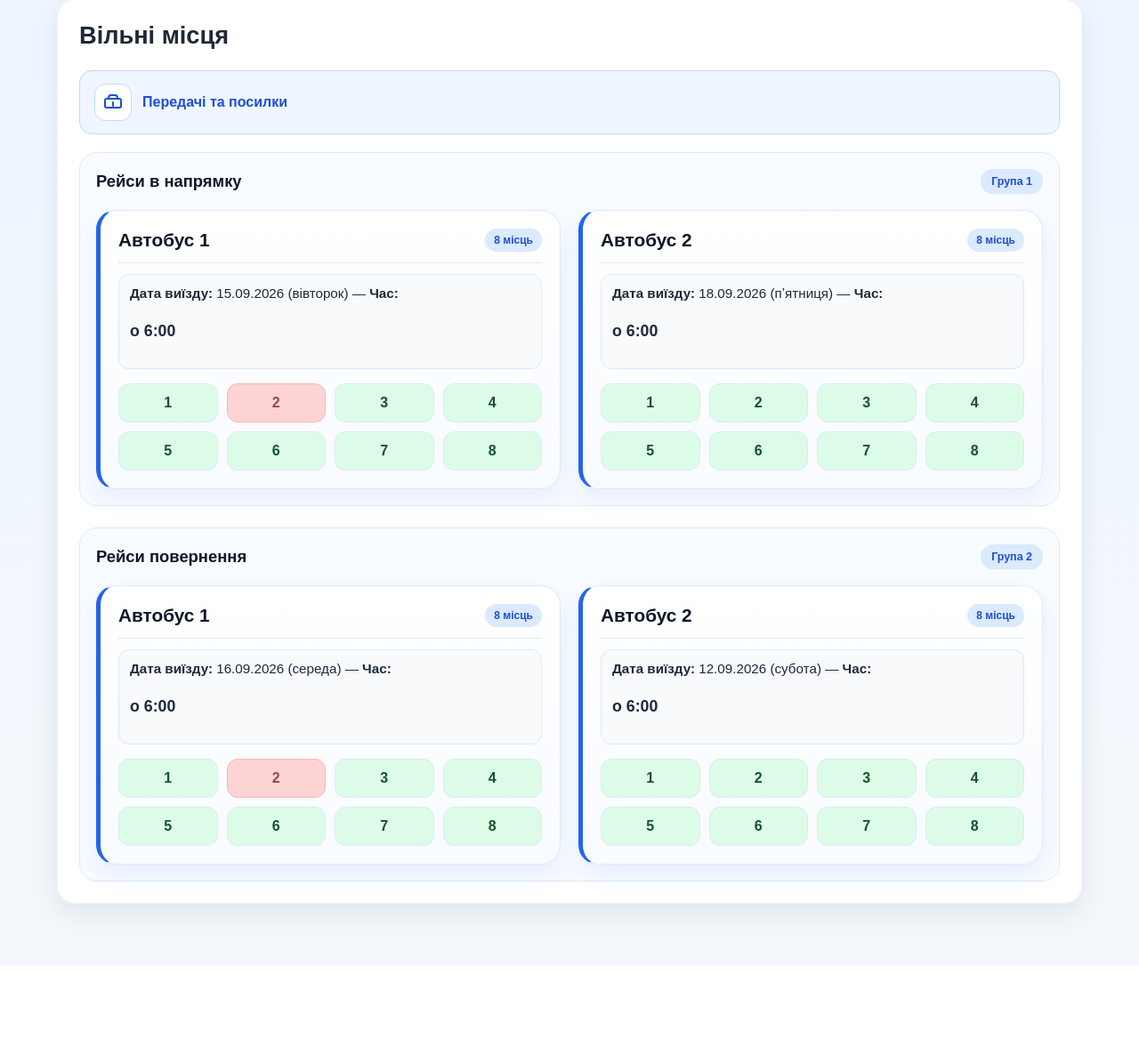
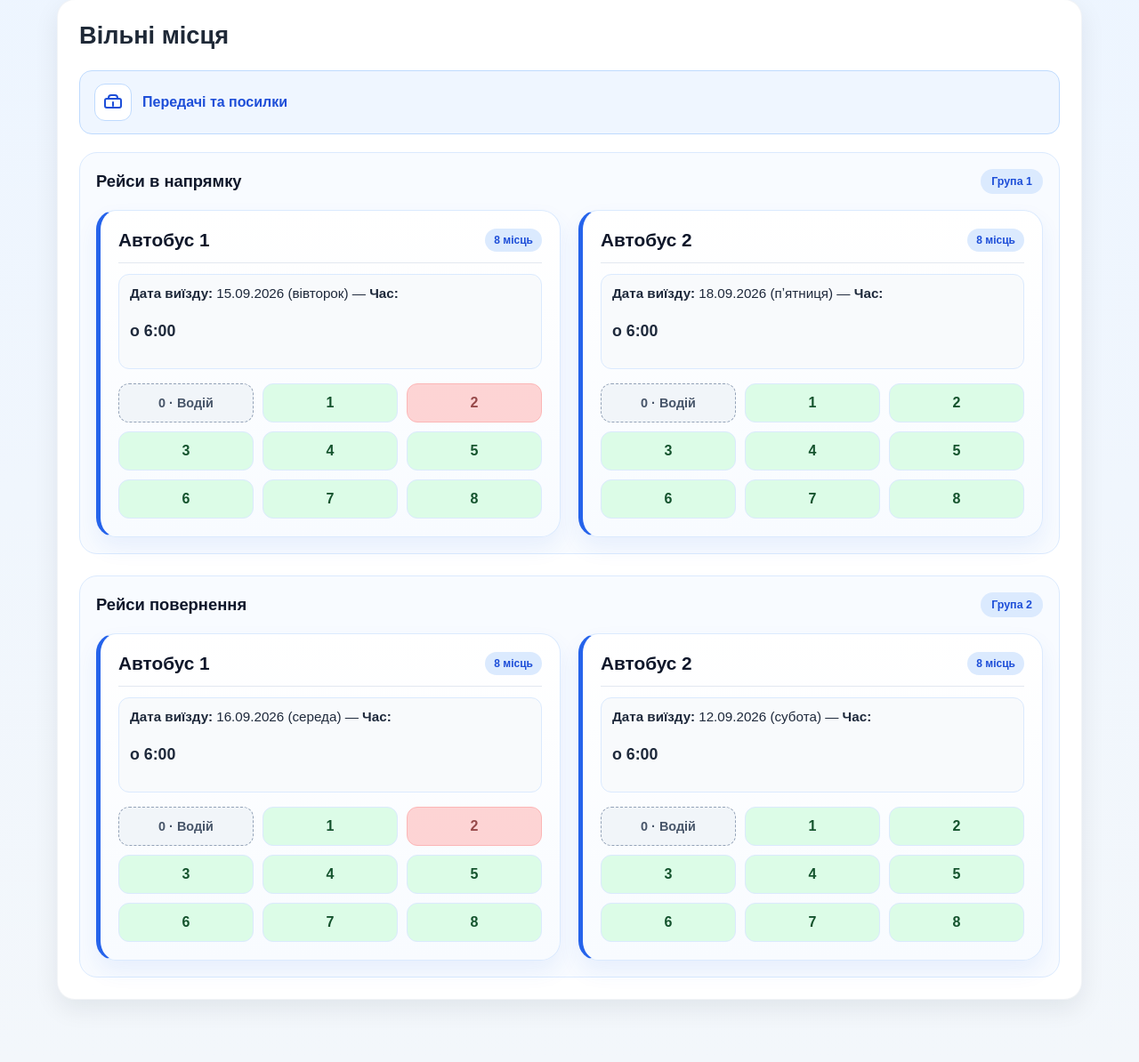
Before and after one commit to Roll0001/Transportation-UA-PL-DE, a Django app: page /available-spots/ in a window 1280 px wide. Shown: the part 79-1273 px from the top of the page at 89% size. Before the commit the page ends 1161 px from the top, so only its background shows below. Run offline with Django 5.2, Linux system fonts and the light colour scheme; data comes from the database, SQL or seed files in the repository; both versions use the stored data as it was after the commit.

Commit message:
опис змін

```diff
--- a/Transportation/settings.py
+++ b/Transportation/settings.py
@@ -45,7 +45,7 @@ MEDIA_ROOT = BASE_DIR / 'media'
 SECRET_KEY = 'django-insecure-r3b(6qzywvch4dp)^81@dlrfrt!1$0=6empw8dct)!llb@ue)u'
 
 # SECURITY WARNING: don't run with debug turned on in production!
-DEBUG = False
+DEBUG = True
 
 ALLOWED_HOSTS = []
 
--- a/Transportation_APP/forms.py
+++ b/Transportation_APP/forms.py
@@ -3,6 +3,24 @@ from datetime import date, timedelta
 from django import forms
 
 from .models import Booking, Post, CITY_CHOICES
+
+
+START_CITY_ORDER = ["Ternopil", "Zolochiv", "Lviv"]
+
+
+def get_direction_city_choices(direction):
+    start_cities = set(START_CITY_ORDER)
+    start_choices = [
+        (city, label)
+        for city in START_CITY_ORDER
+        for choice_city, label in CITY_CHOICES
+        if choice_city == city
+    ]
+    destination_choices = [choice for choice in CITY_CHOICES if choice[0] not in start_cities]
+
+    if direction == "return":
+        return destination_choices, start_choices
+    return start_choices, destination_choices
 
 
 def get_next_weekday_date(target_weekday, reference_date=None):
@@ -48,15 +66,21 @@ class BookingForm(forms.ModelForm):
     first_name = forms.CharField(label="Ім'я", max_length=60)
     last_name = forms.CharField(label="Прізвище", max_length=60)
     phone = forms.CharField(label="Телефон", max_length=20)
-    seat_number = forms.IntegerField(min_value=1, max_value=24, label="Номер місця")
+    seat_number = forms.IntegerField(min_value=1, max_value=8, label="Номер місця")
     from_city = forms.ChoiceField(choices=CITY_CHOICES, label="Звідки")
     to_city = forms.ChoiceField(choices=CITY_CHOICES, label="Куди")
+    pickup_location = forms.CharField(label="Точне місце відправлення", max_length=255, required=True)
+    dropoff_location = forms.CharField(label="Точна точка прибуття", max_length=255, required=True)
     departure_date = forms.DateField(required=False, widget=forms.HiddenInput(), label="Дата відправлення")
     baggage = forms.BooleanField(required=False, label="Багаж")
     comments = forms.CharField(required=False, label="Коментар", widget=forms.Textarea(attrs={"rows": 3}))
 
     def __init__(self, *args, **kwargs):
+        direction = kwargs.pop("direction", "outbound")
         super().__init__(*args, **kwargs)
+        from_choices, to_choices = get_direction_city_choices(direction)
+        self.fields["from_city"].choices = from_choices
+        self.fields["to_city"].choices = to_choices
         if self.initial.get("seat_number"):
             self.fields["seat_number"].widget.attrs["value"] = self.initial["seat_number"]
         if self.initial.get("from_city"):
@@ -76,6 +100,8 @@ class BookingForm(forms.ModelForm):
             "phone",
             "from_city",
             "to_city",
+            "pickup_location",
+            "dropoff_location",
             "departure_date",
             "bus_number",
             "seat_number",
@@ -135,6 +161,8 @@ class PostForm(forms.ModelForm):
     phone = forms.CharField(label="Телефон", max_length=20)
     from_city = forms.ChoiceField(choices=CITY_CHOICES, label="Звідки")
     to_city = forms.ChoiceField(choices=CITY_CHOICES, label="Куди")
+    pickup_location = forms.CharField(label="Точне місце відправлення", max_length=255, required=True)
+    dropoff_location = forms.CharField(label="Точна точка прибуття", max_length=255, required=True)
     weight_kg = forms.DecimalField(label="Вага посилки (кг)", max_digits=5, decimal_places=2, min_value=0.01, max_value=50)
     departure_date = forms.DateField(required=False, widget=forms.HiddenInput(), label="Дата відправлення")
     bus_number = forms.IntegerField(required=False, widget=forms.HiddenInput())
@@ -148,6 +176,8 @@ class PostForm(forms.ModelForm):
             "phone",
             "from_city",
             "to_city",
+            "pickup_location",
+            "dropoff_location",
             "weight_kg",
             "departure_date",
             "bus_number",
--- a/Transportation_APP/models.py
+++ b/Transportation_APP/models.py
@@ -103,6 +103,8 @@ class Booking(models.Model):
     phone = models.CharField(max_length=20)
     from_city = models.CharField(max_length=60, choices=CITY_CHOICES)
     to_city = models.CharField(max_length=60, choices=CITY_CHOICES)
+    pickup_location = models.CharField(max_length=255, default="")
+    dropoff_location = models.CharField(max_length=255, default="")
     departure_date = models.DateField()
     bus_number = models.PositiveIntegerField(default=1)
     seat_number = models.PositiveIntegerField(default=1)
@@ -124,6 +126,8 @@ class Post(models.Model):
     phone = models.CharField(max_length=20)
     from_city = models.CharField(max_length=60, choices=CITY_CHOICES)
     to_city = models.CharField(max_length=60, choices=CITY_CHOICES)
+    pickup_location = models.CharField(max_length=255, default="")
+    dropoff_location = models.CharField(max_length=255, default="")
     departure_date = models.DateField()
     bus_number = models.PositiveIntegerField(default=1)
     weight_kg = models.DecimalField(max_digits=5, decimal_places=2, default=0.0)
--- a/Transportation_APP/views.py
+++ b/Transportation_APP/views.py
@@ -88,7 +88,7 @@ def available_spots_page(request):
         ))
         buses.append({
             "number": bus_number,
-            "seats": list(range(1, 9)),
+            "seat_rows": [[1, 2], [3, 4, 5], [6, 7, 8]],
             "occupied": [seat for seat in range(1, 9) if seat in occupied],
             "departure_date": departure_date,
             "return_date": return_date,
@@ -103,7 +103,7 @@ def available_spots_page(request):
         ))
         buses.append({
             "number": bus_number,
-            "seats": list(range(1, 9)),
+            "seat_rows": [[1, 2], [3, 4, 5], [6, 7, 8]],
             "occupied": [seat for seat in range(1, 9) if seat in occupied_return],
             "departure_date": return_departure_date,
             "return_date": return_return_date,
@@ -117,14 +117,13 @@ def available_spots_page(request):
 
 @login_required(login_url="/auth/login/")
 def booking_page(request):
-    initial = {
-        "from_city": "Lviv",
-        "to_city": "Berlin",
-    }
-
     selected_seat = request.GET.get("seat")
     selected_bus = request.GET.get("bus")
     selected_direction = request.GET.get("direction", "outbound")
+    initial = {
+        "from_city": "Berlin" if selected_direction == "return" else "Lviv",
+        "to_city": "Lviv" if selected_direction == "return" else "Berlin",
+    }
     selected_date = None
 
     if selected_seat:
@@ -135,9 +134,9 @@ def booking_page(request):
         selected_date = get_bus_direction_dates(int(selected_bus), is_return_trip=is_return)[0]
         initial["departure_date"] = selected_date
 
-    form = BookingForm(initial=initial)
+    form = BookingForm(initial=initial, direction=selected_direction)
     if request.method == "POST":
-        form = BookingForm(request.POST)
+        form = BookingForm(request.POST, direction=selected_direction)
         if form.is_valid():
             booking = form.save(commit=False)
             booking.user = request.user
--- a/auth_system/forms.py
+++ b/auth_system/forms.py
@@ -19,8 +19,8 @@ class CustomUserCreationForm(UserCreationForm):
         self.fields["last_name"].widget.attrs.update({"placeholder": "Введіть прізвище"})
         self.fields["password1"].label = "Пароль"
         self.fields["password2"].label = "Підтвердження пароля"
-        self.fields["password1"].widget.attrs.update({"placeholder": "Введіть пароль"})
-        self.fields["password2"].widget.attrs.update({"placeholder": "Повторіть пароль"})
+        self.fields["password1"].widget.attrs.update({"placeholder": "Введіть пароль", "autocomplete": "new-password"})
+        self.fields["password2"].widget.attrs.update({"placeholder": "Повторіть пароль", "autocomplete": "new-password"})
 
     def clean(self):
         cleaned_data = super().clean()
--- a/templates/availablespots.html
+++ b/templates/availablespots.html
@@ -78,8 +78,27 @@
     }
     .bus-seats {
         display: grid;
-        grid-template-columns: repeat(4, minmax(0, 1fr));
         gap: 10px;
+    }
+    .seat-row {
+        display: grid;
+        grid-template-columns: repeat(3, minmax(0, 1fr));
+        gap: 10px;
+    }
+    .driver-seat {
+        display: flex;
+        align-items: center;
+        justify-content: center;
+        min-height: 42px;
+        border: 1px dashed #94a3b8;
+        border-radius: 12px;
+        background: #f1f5f9;
+        color: #475569;
+        font-size: 0.9rem;
+        font-weight: 700;
+    }
+    .driver-row {
+        grid-template-columns: repeat(3, minmax(0, 1fr));
     }
     .seat {
         display: block;
@@ -162,12 +181,26 @@
                             </div>
 
                             <div class="bus-seats">
-                                {% for seat in bus.seats %}
+                                <div class="seat-row driver-row">
+                                    <div class="driver-seat">0 · Водій</div>
+                                    {% for seat in bus.seat_rows.0 %}
                                         {% if seat in bus.occupied %}
                                             <div class="seat occupied">{{ seat }}</div>
                                         {% else %}
                                             <a class="seat" href="/booking/?seat={{ seat }}&bus={{ bus.number }}&direction=outbound">{{ seat }}</a>
                                         {% endif %}
+                                    {% endfor %}
+                                </div>
+                                {% for seat_row in bus.seat_rows|slice:"1:" %}
+                                    <div class="seat-row">
+                                        {% for seat in seat_row %}
+                                            {% if seat in bus.occupied %}
+                                                <div class="seat occupied">{{ seat }}</div>
+                                            {% else %}
+                                                <a class="seat" href="/booking/?seat={{ seat }}&bus={{ bus.number }}&direction=outbound">{{ seat }}</a>
+                                            {% endif %}
+                                        {% endfor %}
+                                    </div>
                                 {% endfor %}
                             </div>
                         </div>
@@ -194,12 +227,26 @@
                             </div>
 
                             <div class="bus-seats">
-                                {% for seat in bus.seats %}
+                                <div class="seat-row driver-row">
+                                    <div class="driver-seat">0 · Водій</div>
+                                    {% for seat in bus.seat_rows.0 %}
                                         {% if seat in bus.occupied %}
                                             <div class="seat occupied">{{ seat }}</div>
                                         {% else %}
                                             <a class="seat" href="/booking/?seat={{ seat }}&bus={{ bus.number }}&direction=return">{{ seat }}</a>
                                         {% endif %}
+                                    {% endfor %}
+                                </div>
+                                {% for seat_row in bus.seat_rows|slice:"1:" %}
+                                    <div class="seat-row">
+                                        {% for seat in seat_row %}
+                                            {% if seat in bus.occupied %}
+                                                <div class="seat occupied">{{ seat }}</div>
+                                            {% else %}
+                                                <a class="seat" href="/booking/?seat={{ seat }}&bus={{ bus.number }}&direction=return">{{ seat }}</a>
+                                            {% endif %}
+                                        {% endfor %}
+                                    </div>
                                 {% endfor %}
                             </div>
                         </div>
```
Also changed, not shown: templates/booking.html (+12 -3 lines), templates/post.html (+13 -0 lines), templates/register.html (+39 -1 lines), Transportation_APP/migrations/0008_booking_post_locations.py (added), db.sqlite3. Lines whose indentation alone changed are shown as unchanged.
